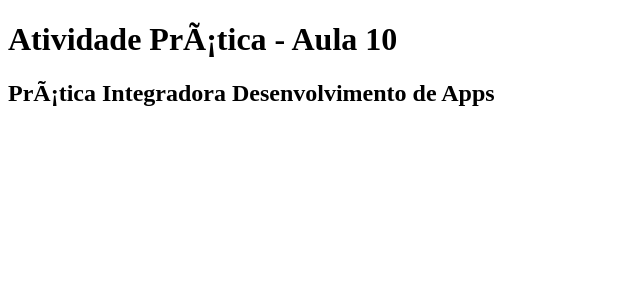
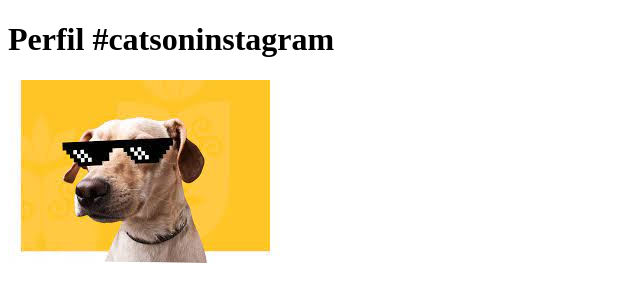
Before and after one commit to phaeko/Atividade-Pratica-Descomplica, a plain HTML site: page index.html in a window 1280 px wide. Shown: the whole page, without its empty margins (0-640 px from the left). Drawn offline with Linux system fonts and the light colour scheme.

Commit message:
Está é uma atividade prática - segundo commit

```diff
--- a/index.html
+++ b/index.html
@@ -1,20 +1,13 @@
 <!DOCTYPE html>
-
 <html lang=“pt-br”>
-
 <head>
-
-<title>Atividade Prática - Descomplica</title>
-
-<meta charset=“utf-8”>
-
+    <meta charset="UTF-8">
+    <meta http-equiv="X-UA-Compatible" content="IE=edge">
+    <meta name="viewport" content="width=device-width, initial-scale=1.0">
+    <title>Fanpage de Gatinhos</title>
 </head>
-
 <body>
-
-<h1>Atividade Prática - Aula 10 </h1>
-<h2>Prática Integradora Desenvolvimento de Apps</h2>
-
+    <h1>Perfil #catsoninstagram</h1>
+    <img src="imagens/download.jpg">
 </body>
-
 </html>
```
Also changed, not shown: imagens/download.jpg (added), imagens/filhotes-de-cachorro-alcanc3a7am-o-c3a1pice-de-fofura-com-8-semanas1.webp (added).
